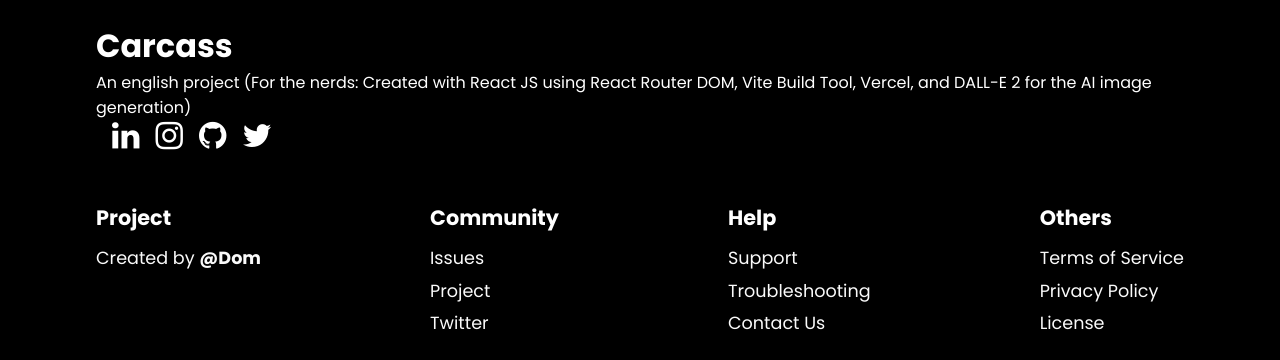
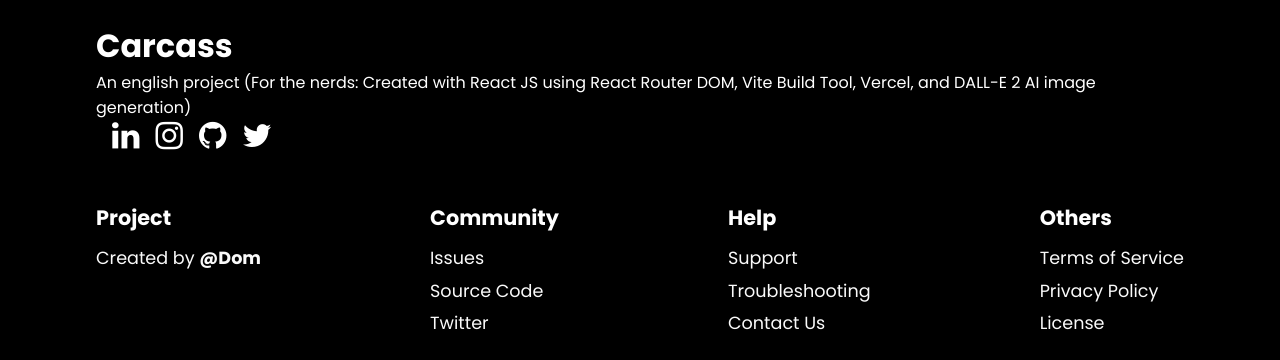
Before and after one commit to DudeUnoob/Carcass, a React (Vite) app: page / in a window 1280 px wide. Shown: the part 2905-3265 px from the top of the page. Built offline with nearby package versions, Linux system fonts and the light colour scheme.

Commit message:
quality of life changes

```diff
--- a/src/components/Footer.jsx
+++ b/src/components/Footer.jsx
@@ -7,7 +7,7 @@ const Footer = () => {
         <div className="top">
           <div>
             <h1>Carcass</h1>
-            <p>An english project (For the nerds: Created with React JS using React Router DOM, Vite Build Tool, Vercel, and DALL-E 2 for the AI image generation)</p>
+            <p>An english project (For the nerds: Created with React JS using React Router DOM, Vite Build Tool, Vercel, and DALL-E 2 AI image generation)</p>
           </div>
           <div>
             <a href="https://www.linkedin.com/in/damodar-kamani-a7204123a/" target="_blank">
@@ -41,7 +41,7 @@ const Footer = () => {
               <i className="fa fa-github" style={{fontSize:"36px"}}></i>
               </a> */}
             <a href="">Issues</a>
-            <a href="">Project</a>
+            <a href="https://github.com/DudeUnoob/Carcass" target="_blank">Source Code</a>
             <a href="">Twitter</a>
           </div>
           <div>
```
